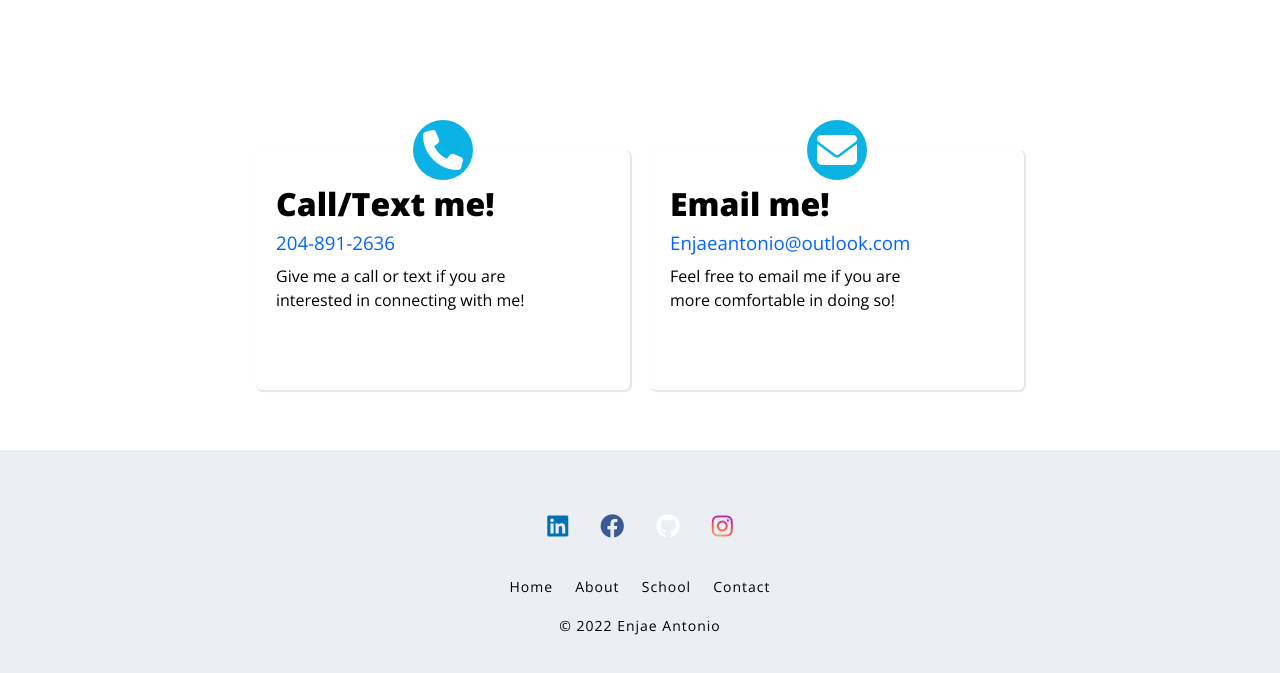
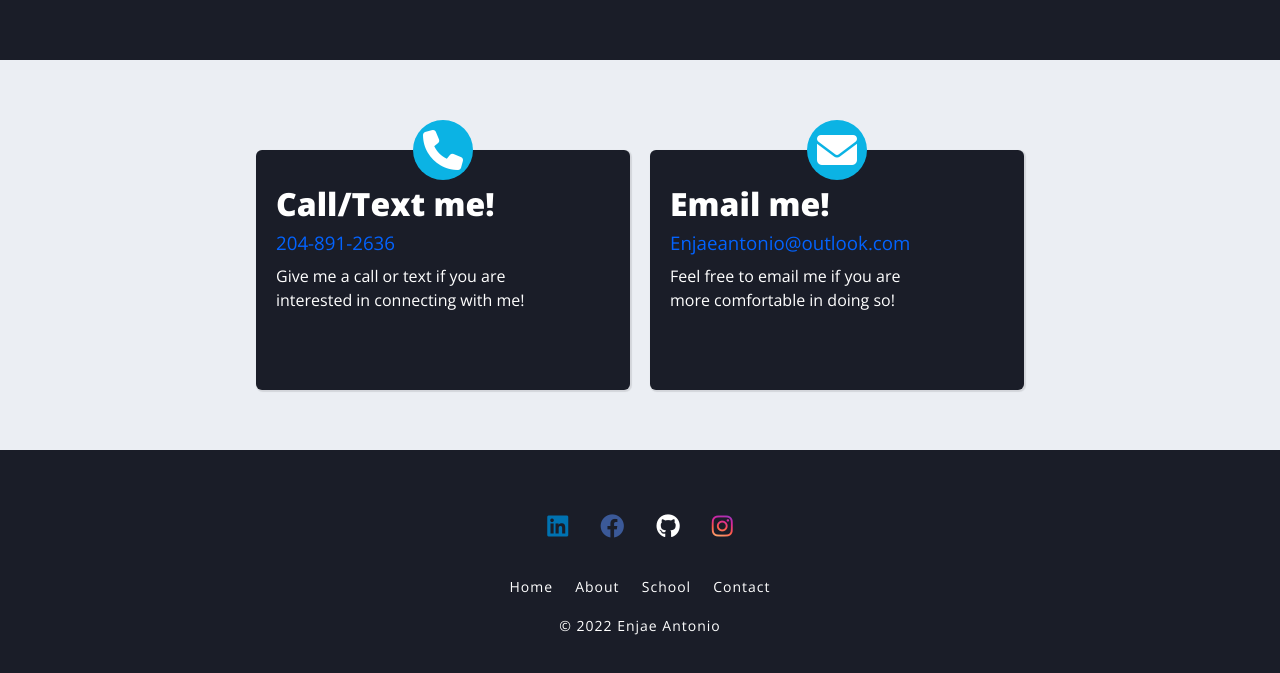
Before and after one commit to EnjaeAntonio/personal-website, a plain HTML site: page index.html in a window 1280 px wide. Shown: the part 1540-2213 px from the top of the page. Drawn offline with nearby package versions, Linux system fonts and the light colour scheme.

```diff
--- a/assets/style/style.css
+++ b/assets/style/style.css
@@ -15,7 +15,7 @@
 
 }
 body {
-    background: #fff;
+    background-color: var(--app-dark-bg);
 }
 
 .header-wrapper {
@@ -166,6 +166,7 @@
     width: 40%;
     line-height: 60px;
     font-size: 50px;
+    color: #fff;
 }
 
 p {
@@ -173,6 +174,7 @@
     font-weight: 400;
     width: 80%;
     padding-top: 6px;
+    color: #fff;
 }
 
 .fa-minus{
@@ -210,7 +212,7 @@
 /* ---------------------------------------------------- */
 
 .contact-wrapper {
-    background-color: #fff;
+    background-color: #ebeef3;
     padding: 60px 0;
 }
 
@@ -234,12 +236,14 @@
     box-shadow: 1px 1px 1px 1px rgb(0 0 0 / 0.1);
     text-align: center;
     padding: 20px 20px 10px 20px;
+    background-color: var(--app-dark-bg);
 }
 
 h2{
     text-align: left;
     line-height: 50px;
     font-size: 32px;
+    color: #fff;
 }
 
 h3 {
@@ -289,7 +293,7 @@
 /* ---------------------------------------------------- */
 
 footer {
-    background-color: #ebeef3;
+    background-color: var(--app-dark-bg);
     display: flex;
     justify-content: center;
     padding: 50px 0
@@ -300,7 +304,7 @@
 }
 
 .footer-nav a {
-    color: #000;
+    color: rgb(255, 255, 255);
 }
 
 .social-media{
@@ -317,6 +321,7 @@
 }
 
 h4{
+    color: #fff;
     font-size: 14px;
     font-weight: 400;
     letter-spacing: 1px;
```
